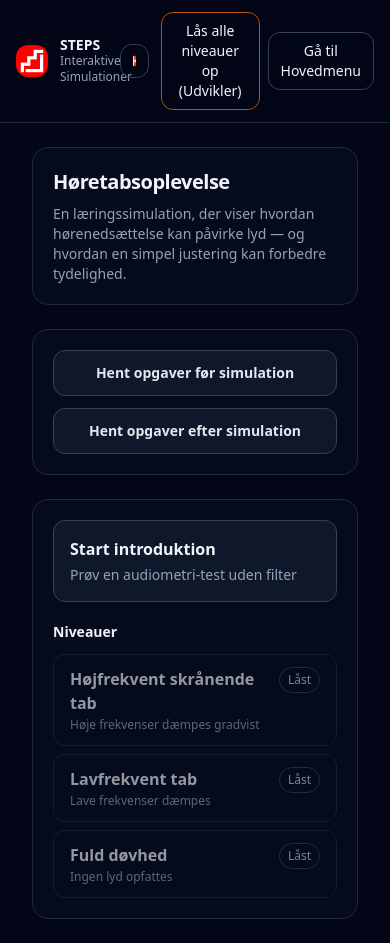
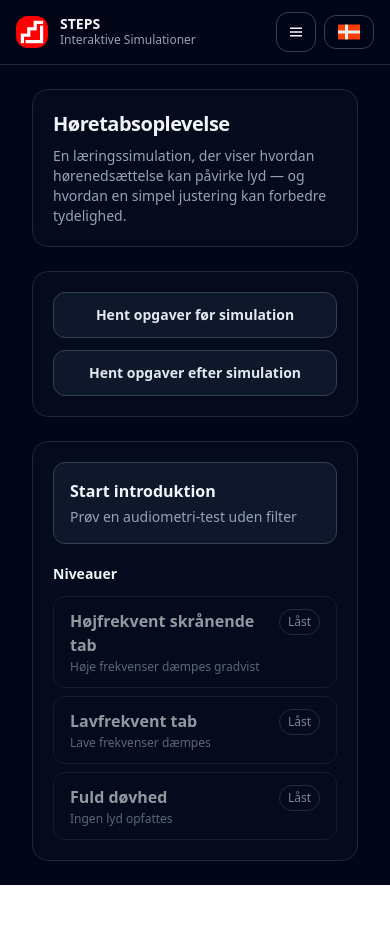
Before and after one commit to STEPSinterreg/STEPSinterreg.github.io, a React (Vite) app: page /experiences/hearing-loss in a window 390 px wide. After the commit the page ends 885 px from the top, so only its background shows below. Built offline with nearby package versions, Linux system fonts and the light colour scheme.

Commit message:
Mobile support

```diff
--- a/src/app/App.tsx
+++ b/src/app/App.tsx
@@ -1,6 +1,6 @@
 import { Outlet, useLocation, useNavigate } from "react-router-dom";
 import LanguageToggle from "../components/LanguageToggle";
-import { useEffect } from "react";
+import { useEffect, useState } from "react";
 import { useLocale } from "../i18n/LocaleContext";
 import { translations } from "../i18n/translations";
 
@@ -9,6 +9,7 @@ import { translations } from "../i18n/translations";
 export default function App() {
   const navigate = useNavigate();
   const location = useLocation();
+  const [actionsMenuOpen, setActionsMenuOpen] = useState(false);
   const isDashboard = location.pathname === "/";
   const isHearingLoss = location.pathname.startsWith("/experiences/hearing-loss");
   const search = new URLSearchParams(location.search);
@@ -29,10 +30,57 @@ export default function App() {
     link.href = href;
   }, [locale]);
 
+  useEffect(() => {
+    setActionsMenuOpen(false);
+  }, [location.pathname, location.search]);
+
+  const headerActions = (
+    <>
+      {!isDashboard && !isHearingLossLevel && showHearingLossDevUnlock && (
+        <button
+          className="rounded-xl border border-amber-700 px-3 py-2 text-sm hover:bg-slate-900"
+          title={t["app.devUnlockAllTitle"]}
+          onClick={() => {
+            window.dispatchEvent(new CustomEvent("hearingLoss:unlockAll"));
+            setActionsMenuOpen(false);
+          }}
+        >
+          {t["app.devUnlockAllButton"]}
+        </button>
+      )}
+
+      {!isDashboard && !isHearingLossLevel && (
+        <button
+          className="rounded-xl border border-slate-700 px-3 py-2 text-sm hover:bg-slate-900"
+          onClick={() => {
+            navigate("/");
+            setActionsMenuOpen(false);
+          }}
+        >
+          {t.back_to_dashboard}
+        </button>
+      )}
+
+      {isHearingLossLevel && (
+        <button
+          className="rounded-xl border border-slate-700 px-3 py-2 text-sm hover:bg-slate-900"
+          onClick={() => {
+            navigate("/experiences/hearing-loss");
+            setActionsMenuOpen(false);
+          }}
+        >
+          {t["hearingLossExperience.backToMainMenu"]}
+        </button>
+      )}
+    </>
+  );
+
+  const showHeaderActions = !isDashboard || isHearingLossLevel;
+
   return (
     <div className="min-h-screen bg-slate-950 text-slate-100">
       <header className="sticky top-0 z-10 border-b border-slate-800 bg-slate-950/80 backdrop-blur">
-        <div className="mx-auto flex max-w-6xl items-center justify-between px-4 py-3">
+        <div className="mx-auto flex max-w-6xl items-center justify-between gap-3 px-4 py-3">
           <div className="flex items-center gap-3">
             <img src={`/icons/${locale}.png`} alt={t["common.logoAlt"]} className="h-8 w-8 rounded-xl object-cover" />
             <div>
@@ -41,40 +89,42 @@ export default function App() {
             </div>
           </div>
 
-          <div className="flex items-center gap-3">
-            <LanguageToggle />
+          <div className="relative flex items-center gap-2 sm:gap-3">
+            {showHeaderActions && (
+              <>
+                <div className="hidden items-center gap-2 sm:flex">{headerActions}</div>
 
-            {!isDashboard && !isHearingLossLevel && (
-              <div className="flex items-center gap-2">
-                {showHearingLossDevUnlock && (
+                <div className="sm:hidden">
                   <button
-                    className="rounded-xl border border-amber-700 px-3 py-2 text-sm hover:bg-slate-900"
-                    title={t["app.devUnlockAllTitle"]}
-                    onClick={() => window.dispatchEvent(new CustomEvent("hearingLoss:unlockAll"))}
+                    type="button"
+                    className="flex h-10 w-10 items-center justify-center rounded-xl border border-slate-700 hover:bg-slate-900"
+                    aria-label={t["app.openActionsMenu"]}
+                    aria-haspopup="menu"
+                    aria-expanded={actionsMenuOpen}
+                    onClick={() => setActionsMenuOpen((open) => !open)}
                   >
-                    {t["app.devUnlockAllButton"]}
+                    <svg width="18" height="18" viewBox="0 0 24 24" fill="none" stroke="currentColor" strokeWidth="2" aria-hidden="true">
+                      <line x1="4" y1="7" x2="20" y2="7" />
+                      <line x1="4" y1="12" x2="20" y2="12" />
+                      <line x1="4" y1="17" x2="20" y2="17" />
+                    </svg>
                   </button>
-                )}
 
-                <button
-                  className="rounded-xl border border-slate-700 px-3 py-2 text-sm hover:bg-slate-900"
-                  onClick={() => navigate("/")}
-                >
-                  {t.back_to_dashboard}
-                </button>
-              </div>
+                  {actionsMenuOpen && (
+                    <div className="absolute right-12 top-full z-20 mt-2 min-w-56 rounded-2xl border border-slate-800 bg-slate-950 p-2 shadow-2xl">
+                      <div className="px-2 py-1 text-xs font-semibold uppercase tracking-[0.2em] text-slate-500">
+                        {t["app.actionsMenuTitle"]}
+                      </div>
+                      <div className="mt-1 flex flex-col gap-2" role="menu" aria-label={t["app.actionsMenuTitle"]}>
+                        {headerActions}
+                      </div>
+                    </div>
+                  )}
+                </div>
+              </>
             )}
 
-            {isHearingLossLevel && (
-              <div className="flex items-center gap-2">
-                <button
-                  className="rounded-xl border border-slate-700 px-3 py-2 text-sm hover:bg-slate-900"
-                  onClick={() => navigate("/experiences/hearing-loss")}
-                >
-                  {t["hearingLossExperience.backToMainMenu"]}
-                </button>
-              </div>
-            )}
+            <LanguageToggle />
           </div>
         </div>
       </header>
--- a/src/experiences/hearing-loss/HearingLoss.tsx
+++ b/src/experiences/hearing-loss/HearingLoss.tsx
@@ -864,6 +864,8 @@ export default function HearingLoss() {
   };
 
   const [dragTarget, setDragTarget] = useState<{ ear: Ear; freqHz: number } | null>(null);
+  const dragPointerIdRef = useRef<number | null>(null);
+  const dragCaptureRef = useRef<SVGElement | null>(null);
 
   // Map draggable audiogram points to per-frequency EQ in dB.
   const correctionEqByEar = useMemo(() => {
@@ -932,12 +934,19 @@ export default function HearingLoss() {
   }, [correctionParams]);
 
   const onAdjustPointerDown = (adjustEar: Ear, freqHz: number) => (e: React.PointerEvent<SVGElement>) => {
-    (e.currentTarget as any).setPointerCapture?.(e.pointerId);
+    e.preventDefault();
+    e.stopPropagation();
+    const target = e.currentTarget;
+    target.setPointerCapture?.(e.pointerId);
+    dragPointerIdRef.current = e.pointerId;
+    dragCaptureRef.current = target;
     setDragTarget({ ear: adjustEar, freqHz });
   };
 
   const onPointPointerMove = (e: React.PointerEvent<SVGSVGElement>) => {
     if (!dragTarget) return;
+    if (dragPointerIdRef.current !== null && e.pointerId !== dragPointerIdRef.current) return;
+    e.preventDefault();
     const svg = e.currentTarget;
     const rect = svg.getBoundingClientRect();
     const scaleY = svgH / rect.height;
@@ -954,8 +963,13 @@ export default function HearingLoss() {
 
   const onPointPointerUp = (e: React.PointerEvent<SVGSVGElement>) => {
     if (!dragTarget) return;
+    e.preventDefault();
     setDragTarget(null);
-    (e.currentTarget as SVGSVGElement).releasePointerCapture?.(e.pointerId);
+    if (dragCaptureRef.current && dragPointerIdRef.current !== null) {
+      dragCaptureRef.current.releasePointerCapture?.(dragPointerIdRef.current);
+    }
+    dragPointerIdRef.current = null;
+    dragCaptureRef.current = null;
   };
 
   const onAdjustKeyDown = (adjustEar: Ear, freqHz: number) => (e: React.KeyboardEvent<SVGElement>) => {
@@ -1013,7 +1027,7 @@ export default function HearingLoss() {
     return (
       <svg
         viewBox={`0 0 ${svgW} ${svgH}`}
-        className="h-auto w-full"
+        className={`h-auto w-full ${showAdjust ? "touch-none select-none" : ""}`}
         role="img"
         aria-label={
           mode === "both"
@@ -1310,6 +1324,8 @@ export default function HearingLoss() {
               return (
                 <g
                   key={`adj-r-${p.freqHz}`}
+                  className="touch-none"
+                  style={{ touchAction: "none" }}
                   tabIndex={0}
                   role="slider"
                   aria-label={`${t["hearingLossExperience.test.earRight"]} ${t["hearingLossExperience.audiogram.point"]} ${p.freqHz} ${t["common.hz"]}`}
@@ -1372,6 +1388,8 @@ export default function HearingLoss() {
               return (
                 <g
                   key={`adj-l-${p.freqHz}`}
+                  className="touch-none"
+                  style={{ touchAction: "none" }}
                   stroke="#60a5fa"
                   strokeWidth="3"
                   opacity="0.55"
--- a/src/i18n/translations.ts
+++ b/src/i18n/translations.ts
@@ -56,6 +56,8 @@ export const translations: Record<string, Record<string, string>> = {
 
     "app.devUnlockAllTitle": "Udviklerknap (testværktøj). Låser alle niveauer op.",
     "app.devUnlockAllButton": "Lås alle niveauer op (Udvikler)",
+    "app.openActionsMenu": "Åbn handlingsmenu",
+    "app.actionsMenuTitle": "Menu",
     "hearingLossExperience.title": "Høretabsoplevelse",
     "hearingLossExperience.progress": "Fremskridt",
     "hearingLossExperience.resume": "Fortsæt / Start",
@@ -276,6 +278,8 @@ export const translations: Record<string, Record<string, string>> = {
 
     "app.devUnlockAllTitle": "Entwickler-Button (Test-Tool). Schaltet alle Levels frei.",
     "app.devUnlockAllButton": "Alle Level freischalten (Entwickler)",
+    "app.openActionsMenu": "Aktionsmenü öffnen",
+    "app.actionsMenuTitle": "Menü",
     "hearingLossExperience.title": "Hörverlust-Erlebnis",
     "hearingLossExperience.progress": "Fortschritt",
     "hearingLossExperience.resume": "Fortsetzen / Start",
@@ -496,6 +500,8 @@ export const translations: Record<string, Record<string, string>> = {
 
     "app.devUnlockAllTitle": "Developer button (testing tool). Unlocks all levels.",
     "app.devUnlockAllButton": "Unlock all levels (Developer)",
+    "app.openActionsMenu": "Open actions menu",
+    "app.actionsMenuTitle": "Menu",
     "hearingLossExperience.title": "Hearing Loss Experience",
     "hearingLossExperience.progress": "Progress",
     "hearingLossExperience.resume": "Resume / Start",
```
